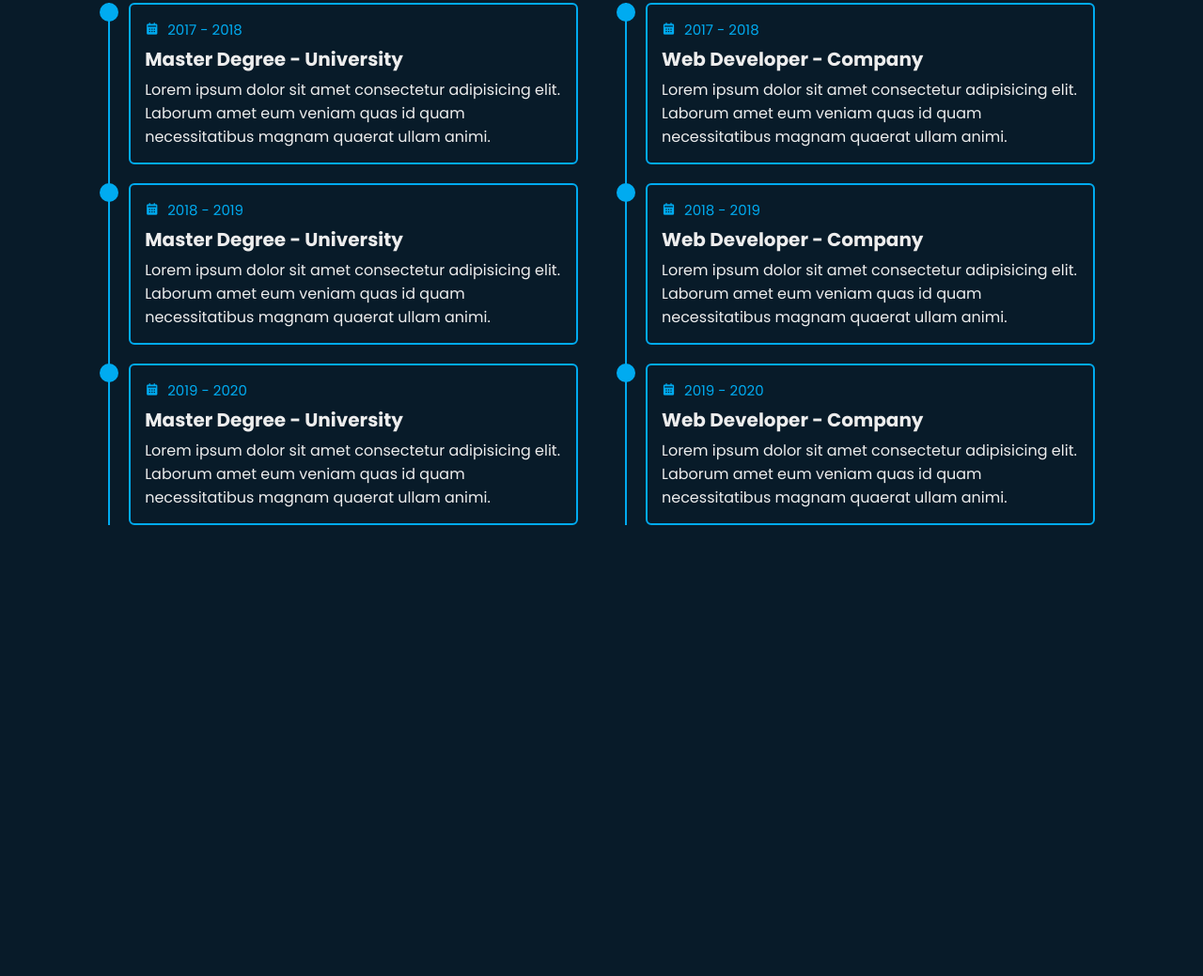
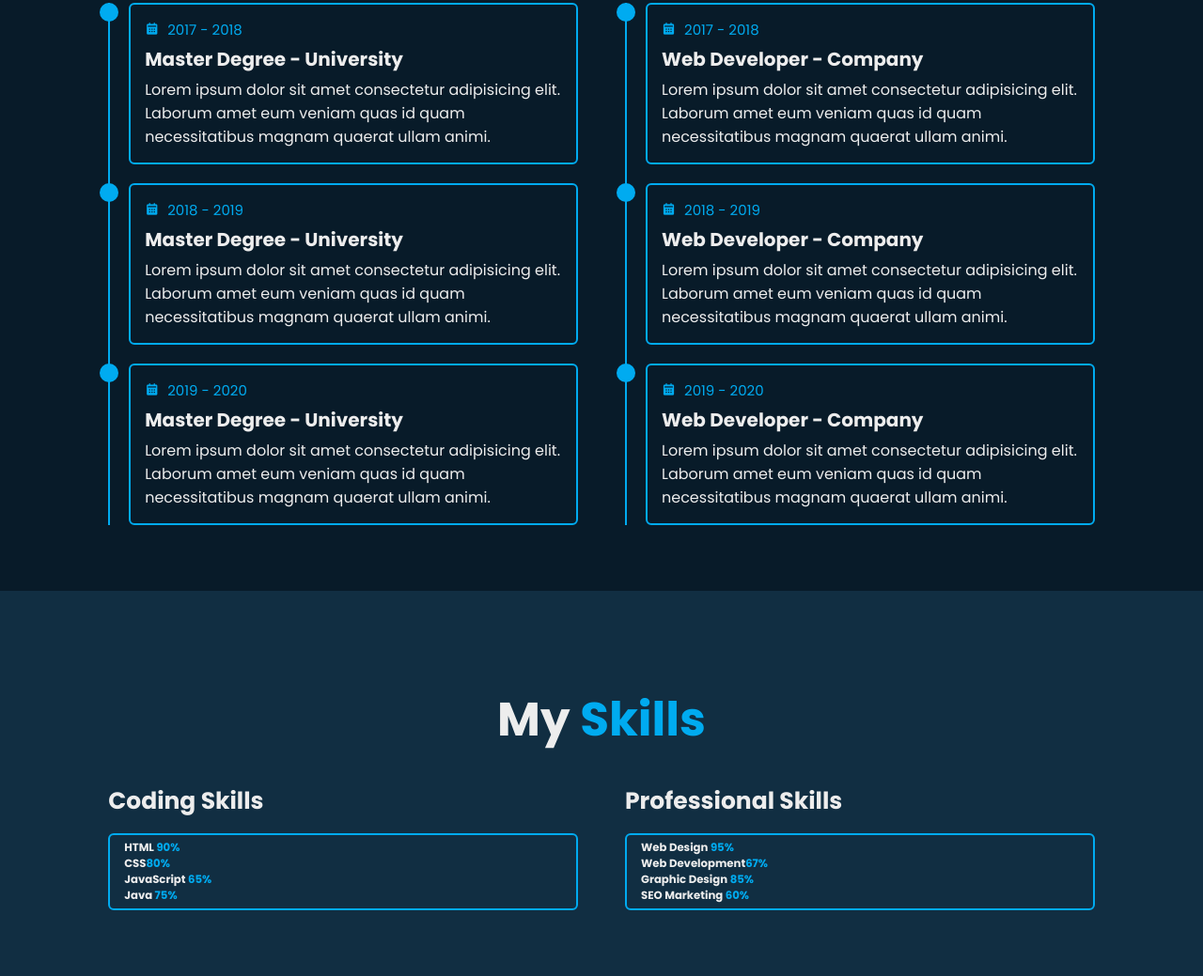
Before and after one commit to ZghostPlayer/Personal-Page, a plain HTML site: page index.html in a window 1280 px wide. Shown: the part 1855-2894 px from the top of the page at 94% size. Before the commit the page ends 2484 px from the top, so only its background shows below. Drawn offline with nearby package versions, Linux system fonts and the light colour scheme.

Commit message:
website development 0.4

```diff
--- a/css/style.css
+++ b/css/style.css
@@ -389,3 +389,31 @@ span {
     font-size: 1.6rem;
     padding-top: .5rem;
 }
+
+.skills {
+    min-height: auto;
+    padding-bottom: 7rem;
+    background: var(--second-bg-color);
+}
+
+.skills .skills-row {
+    display: flex;
+    flex-wrap: wrap;
+    gap: 5rem;
+}
+
+.skills-row .skills-column {
+    flex: 1 1 40rem;
+}
+
+.skills-column .title {
+    font-size: 2.5rem;
+    margin: 0 0 1.5rem;
+}
+
+.skills-box .skills-content {
+    position: relative;
+    border: .2rem solid var(--main-color);
+    border-radius: .6rem;
+    padding: .5rem 1.5rem;
+}
--- a/index.html
+++ b/index.html
@@ -146,7 +146,67 @@
     </section>
 
     <!-- skills section design -->
+    <section class="skills" id="skills">
+        <h2 class="heading">My <span>Skills</span></h2>
 
+        <div class="skills-row">
+            <div class="skills-column">
+                <h3 class="title">Coding Skills</h3>
+
+                <div class="skills-box">
+                    <div class="skills-content">
+                        <div class="progress">
+                            <h3>HTML <span>90%</span></h3>
+                            <div class="bar"><span></span></div>
+                        </div>
+
+                        <div class="progress">
+                            <h3>CSS<span>80%</span></h3>
+                            <div class="bar"><span></span></div>
+                        </div>
+
+                        <div class="progress">
+                            <h3>JavaScript <span>65%</span></h3>
+                            <div class="bar"><span></span></div>
+                        </div>
+
+                        <div class="progress">
+                            <h3>Java <span>75%</span></h3>
+                            <div class="bar"><span></span></div>
+                        </div>
+                    </div>
+                </div>
+            </div>
+
+            <div class="skills-column">
+                <h3 class="title">Professional Skills</h3>
+
+                <div class="skills-box">
+                    <div class="skills-content">
+                        <div class="progress">
+                            <h3>Web Design <span>95%</span></h3>
+                            <div class="bar"><span></span></div>
+                        </div>
+
+                        <div class="progress">
+                            <h3>Web Development<span>67%</span></h3>
+                            <div class="bar"><span></span></div>
+                        </div>
+
+                        <div class="progress">
+                            <h3>Graphic Design <span>85%</span></h3>
+                            <div class="bar"><span></span></div>
+                        </div>
+
+                        <div class="progress">
+                            <h3>SEO Marketing <span>60%</span></h3>
+                            <div class="bar"><span></span></div>
+                        </div>
+                    </div>
+                </div>
+            </div>
+        </div>
+    </section>
     <!-- contact section design -->
 
     <!-- footer design -->
```
